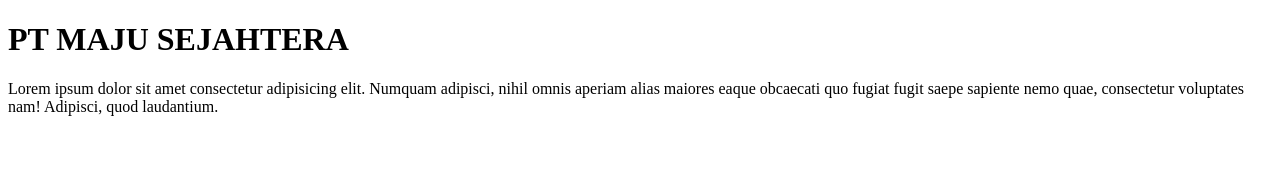
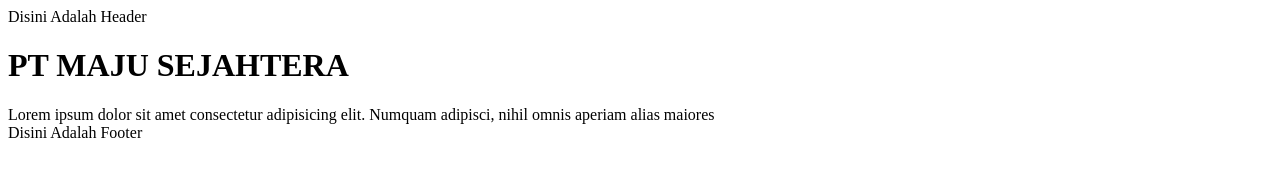
Before and after one commit to faruq29/CompanyProfile, a plain HTML site: page index.html in a window 1280 px wide. Drawn offline with Linux system fonts and the light colour scheme.

Commit message:
Sudah Dilakuka Perubahan

```diff
--- a/index.html
+++ b/index.html
@@ -1,14 +1,16 @@
 <!DOCTYPE html>
 <html lang="en">
 <head>
-    <meta charset="UTF-8">
+    <meta charset="UTFls-8">
     <meta name="viewport" content="width=device-width, initial-scale=1.0">
     <title>Latihan GIT</title>
 </head>
 <body>
+    <header>Disini Adalah Header</header>
     <h1>PT MAJU SEJAHTERA</h1>
     <div>Lorem ipsum dolor sit amet consectetur adipisicing elit. Numquam adipisci, nihil
-        omnis aperiam alias maiores eaque obcaecati quo fugiat fugit saepe sapiente nemo quae,
-        consectetur voluptates nam! Adipisci, quod laudantium.</div>
+        omnis aperiam alias maiores </div>
+
+    <footer>Disini Adalah Footer</footer>
 </body>
 </html>
```
